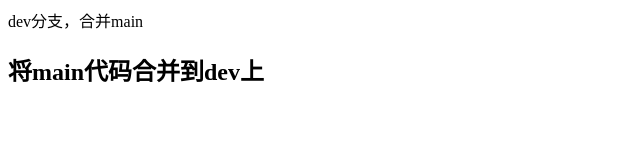
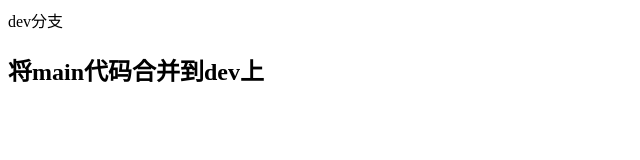
Before and after one commit to m1746234610/laixi, a plain HTML site: page index.html in a window 1280 px wide. Shown: the full height of the page, 0-640 px from the left. Drawn offline with Linux system fonts and the light colour scheme.

Commit message:
修改dev的div

```diff
--- a/index.html
+++ b/index.html
@@ -9,7 +9,7 @@
 </head>
 
 <body>
-  <div>dev分支，合并main</div>
+  <div>dev分支</div>
   <h2>将main代码合并到dev上</h2>
 </body>
 
```
